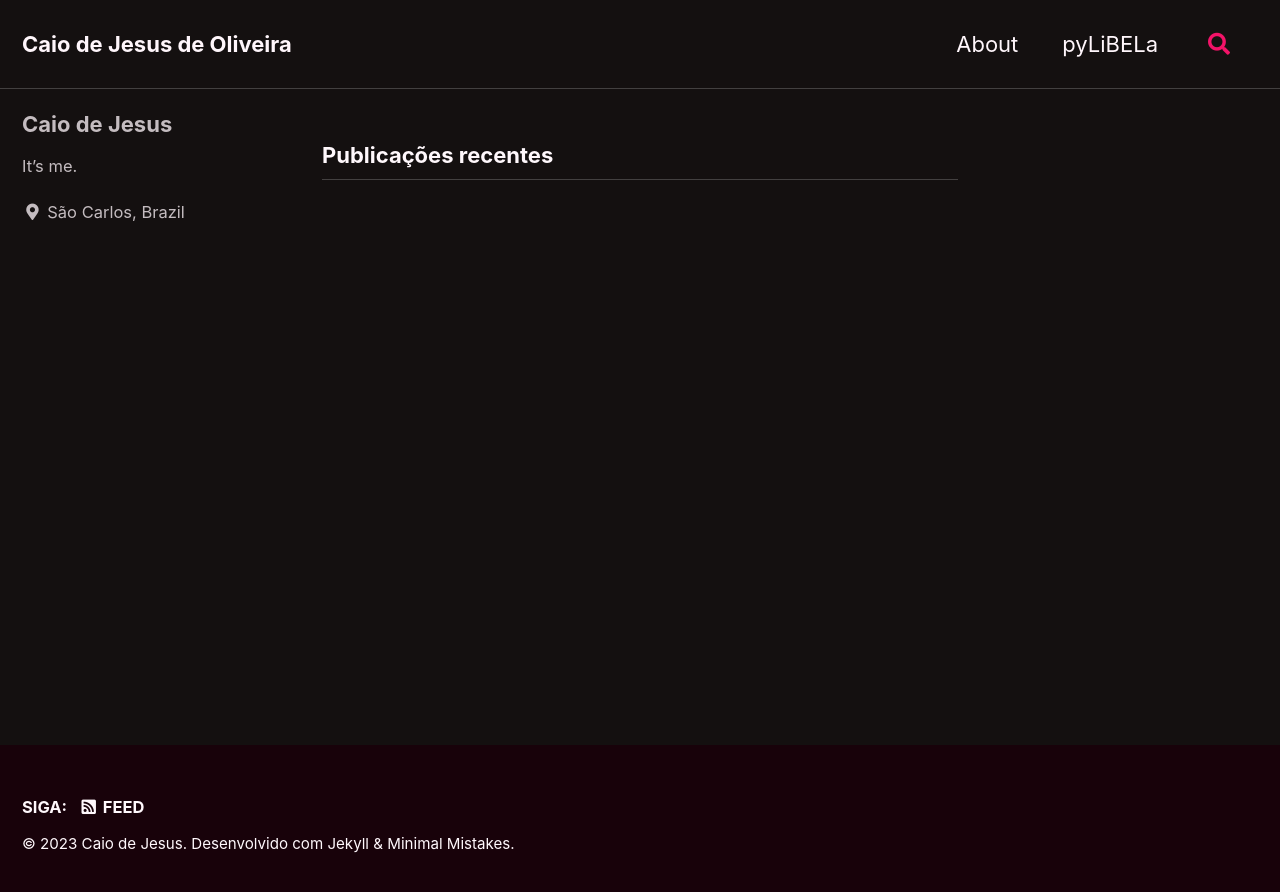
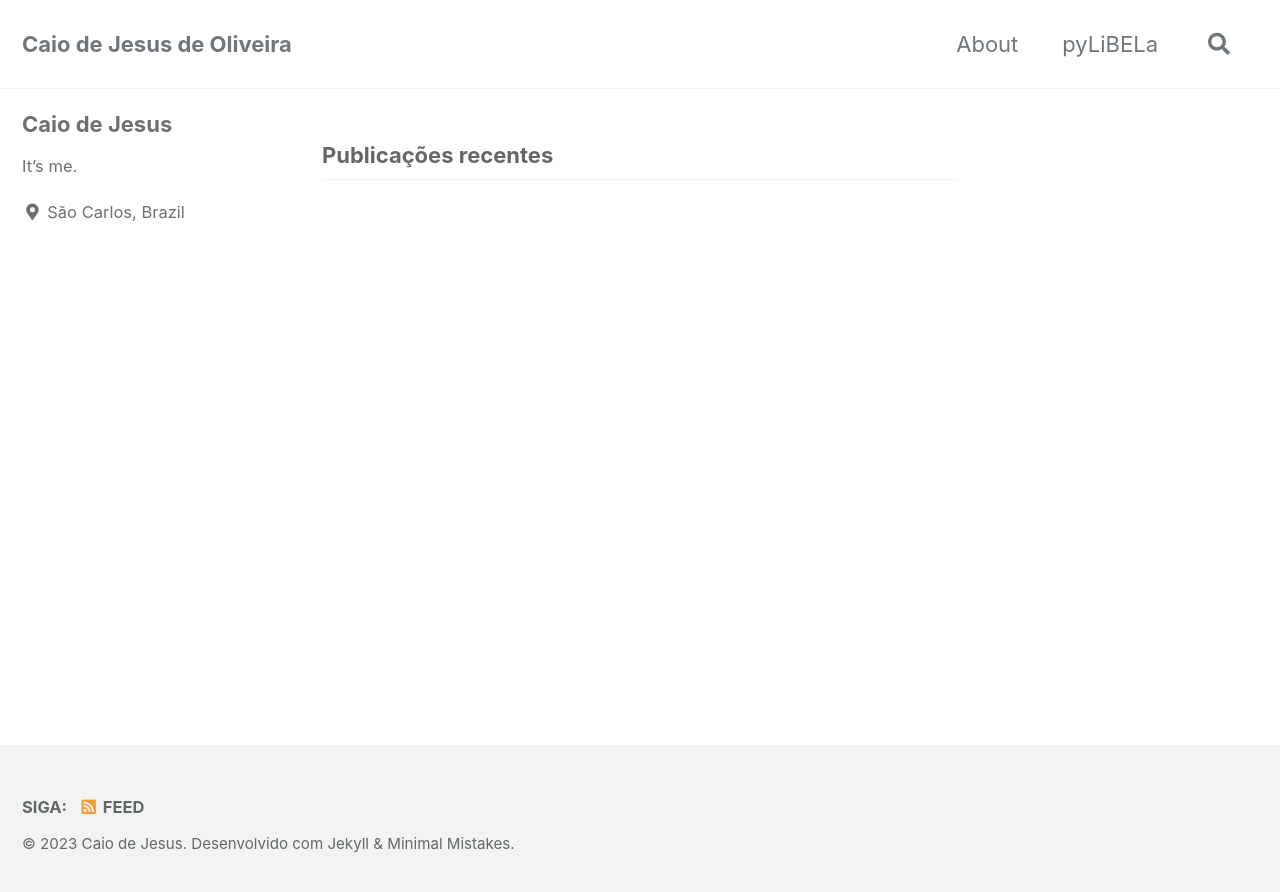
Before and after one commit to CaiodeJesus/CaiodeJesus.github.io, a Jekyll site: the page built from index.html, in a window 1280 px wide. Shown: the top 892 px of the page. Built offline with Jekyll 4.4.1, drawn with Linux system fonts in a browser that asks for light colours; cached includes are drawn as plain includes; the list of posts is cut into pages by our own code.

Commit message:
Update _config.yml

```diff
--- a/_config.yml
+++ b/_config.yml
@@ -12,7 +12,7 @@
 
 #theme                  : "minimal-mistakes-jekyll"
 # remote_theme           : "mmistakes/minimal-mistakes"
-minimal_mistakes_skin    : "neon" # "air", "aqua", "contrast", "dark", "dirt", "neon", "mint", "plum", "sunrise"
+minimal_mistakes_skin    : "default" # "air", "aqua", "contrast", "dark", "dirt", "neon", "mint", "plum", "sunrise"
 
 # Site Settings
 locale                   : "pt-BR"
```
